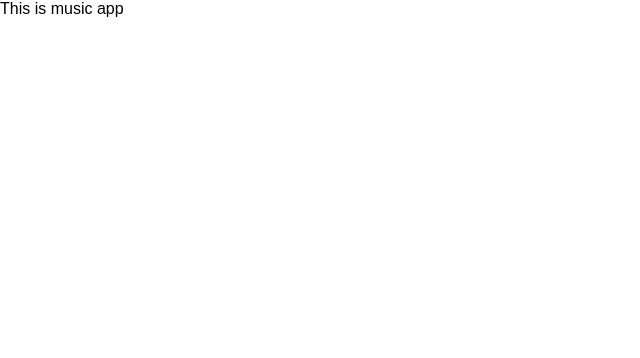
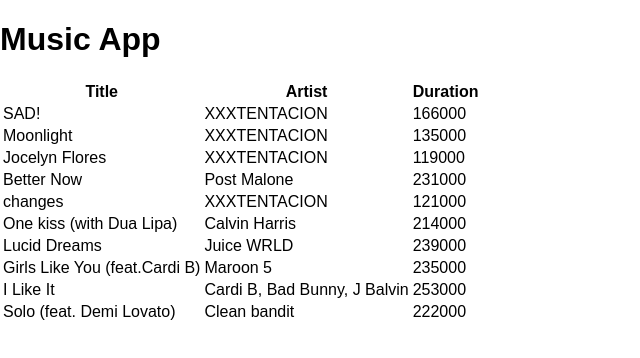
Before and after one commit to PatrickDai/lets-react, a React (Create React App) app: page /music in a window 1280 px wide. Shown: the top 358 px of the page, without its empty margins (0-640 px from the left). Built offline with nearby package versions, Linux system fonts and the light colour scheme.

Commit message:
Music app baby step (mocked data)

```diff
--- a/src/music/MusicApp.js
+++ b/src/music/MusicApp.js
@@ -1,9 +1,34 @@
 import React, { Component } from 'react';
+import musics from './music.service'
 
 export default class MusicApp extends Component {
   render() {
     return (
-      <div className="Music-App"> This is music app</div>
+      <div className="Music-App">
+        <h1> Music App </h1>
+        <MusicList musics={musics}/>
+      </div>
     );
   }
 }
+
+function MusicList(props) {
+  const header = <tr>
+    <th>Title</th>
+    <th>Artist</th>
+    <th>Duration</th>
+  </tr>;
+  const rows = props.musics.map((music, i) =>
+    <tr key={i}>
+      <td>{music.title}</td>
+      <td>{music.artist}</td>
+      <td>{music.duration}</td>
+    </tr>
+  );
+  return (
+    <table>
+      <thead>{header}</thead>
+      <tbody>{rows}</tbody>
+    </table>
+  );
+}
--- /dev/null
+++ b/src/music/music.service.js
@@ -0,0 +1,14 @@
+const musics = [
+  { "title": "SAD!", "artist": "XXXTENTACION", "duration": 166000 },
+  { "title": "Moonlight", "artist": "XXXTENTACION", "duration": 135000 },
+  { "title": "Jocelyn Flores", "artist": "XXXTENTACION", "duration": 119000 },
+  { "title": "Better Now", "artist": "Post Malone", "duration": 231000 },
+  { "title": "changes", "artist": "XXXTENTACION", "duration": 121000 },
+  { "title": "One kiss (with Dua Lipa)", "artist": "Calvin Harris", "duration": 214000 },
+  { "title": "Lucid Dreams", "artist": "Juice WRLD", "duration": 239000 },
+  { "title": "Girls Like You (feat.Cardi B)", "artist": "Maroon 5", "duration": 235000 },
+  { "title": "I Like It", "artist": "Cardi B, Bad Bunny, J Balvin", "duration": 253000 },
+  { "title": "Solo (feat. Demi Lovato)", "artist": "Clean bandit", "duration": 222000 }
+];
+
+export default musics;
```
